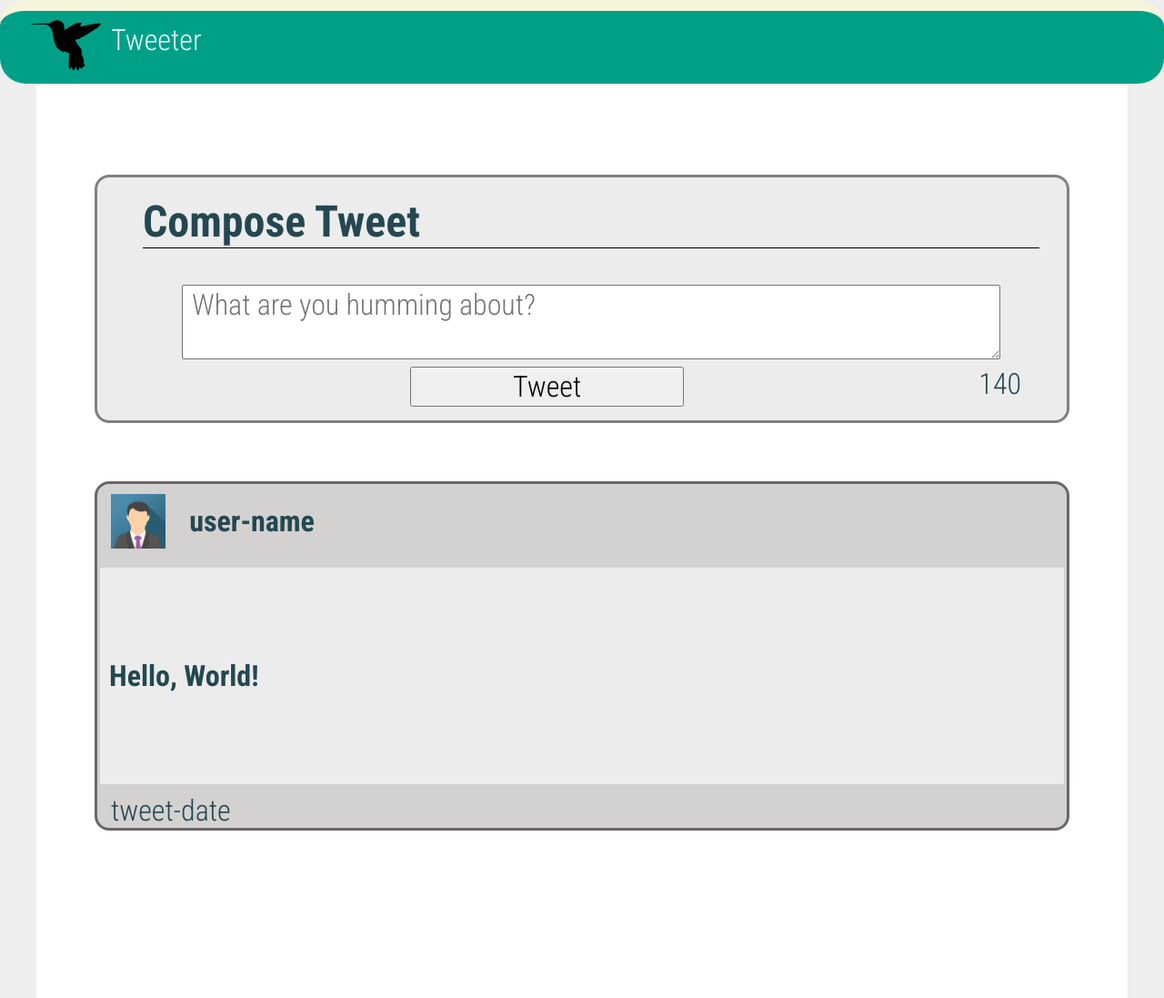
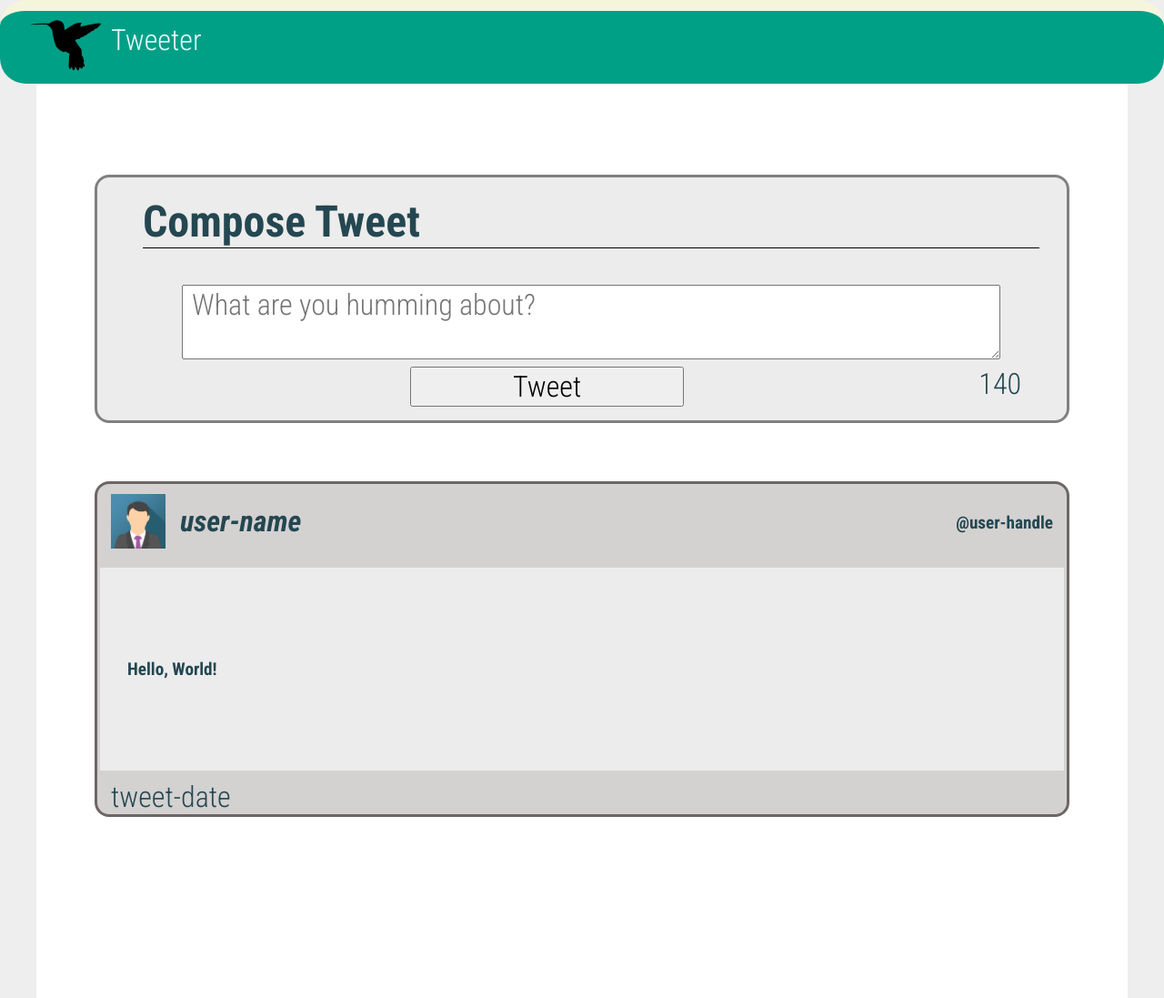
Before and after one commit to TheTash/lhl-Tweeter-Project, a website: page public/index.html in a window 1280 px wide. Shown: the top 1097 px of the page at 91% size. Drawn offline with Linux system fonts and the light colour scheme.

```diff
--- a/public/index.html
+++ b/public/index.html
@@ -59,8 +59,9 @@
           <header>
               <img class="logo" src="/images/test_avatar.png">
               <h1>user-name</h1>
+              <h2>@user-handle</h2>
           </header>
-          <h2>Hello, World!</h2>
+          <h3>Hello, World!</h3>
           <footer>tweet-date</footer>
         </form>
       </section>
--- a/public/styles/rest-of-the-tweets.css
+++ b/public/styles/rest-of-the-tweets.css
@@ -23,16 +23,23 @@
   font-size: 1em;
   display: inline-block;
   position: relative;
-  right: 400px;
+  right: 345px;
+  font-style: oblique;
+}
+.restOfTheTweets h2 {
+  font-size: .6em;
+  display: inline-block;
+  float: right;
+  padding: 14px 14px;
 }
 
 
-.restOfTheTweets h2 {
+.restOfTheTweets h3 {
   background-color: #ECECEC;
   margin: 10px 3px;
-  padding: 100px 0 100px 10px;
+  padding: 100px 40px 100px 30px;
   text-align: left;
-  font-size: 1em;
+  font-size: .6em;
 }
 
 
```
